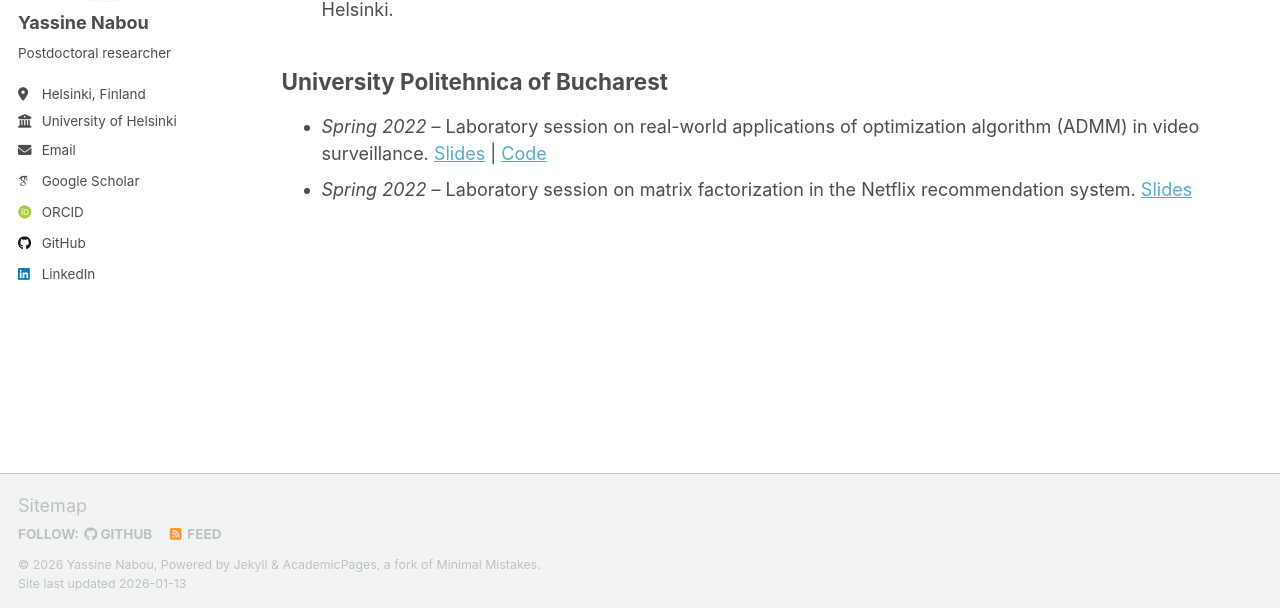
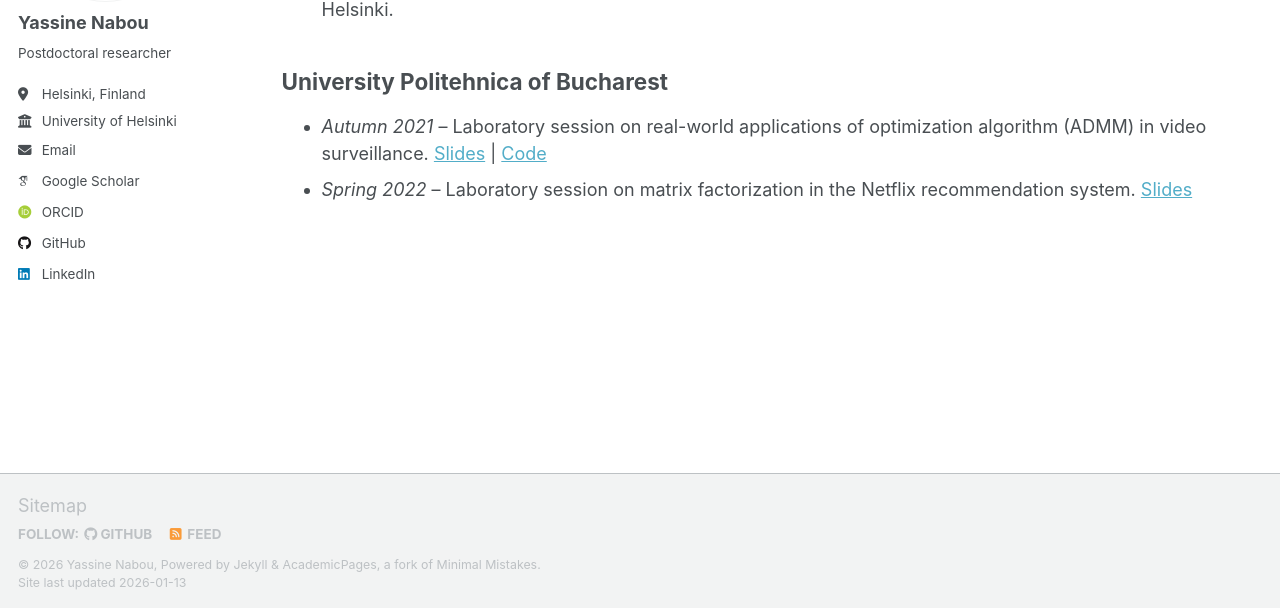
Before and after one commit to Yassine-Nabou/Yassine-Nabou.github.io, a Jekyll site: the page built from _pages/teaching.html, in a window 1280 px wide and 922 px high. Shown: the part 311-919 px from the top of the window. Built offline with Jekyll 4.4.1, drawn with Linux system fonts in a browser that asks for light colours; some web fonts are replaced; a script that is not in the unit is left out.

Commit message:
Update teaching.html

```diff
--- a/_pages/teaching.html
+++ b/_pages/teaching.html
@@ -18,7 +18,7 @@ author_profile: true
 
 <ul>
   <li>
-    <em>Spring 2022</em> – Laboratory session on real-world applications of optimization algorithm (ADMM) in video surveillance.
+    <em>Autumn 2021</em> – Laboratory session on real-world applications of optimization algorithm (ADMM) in video surveillance.
     <span>
       <a href="/files/ADMM_algm.pdf" target="_blank">Slides</a> |
       <a href="https://github.com/Yassine-Nabou/VideoSurveillance_ADMM" target="_blank">Code</a>
```
